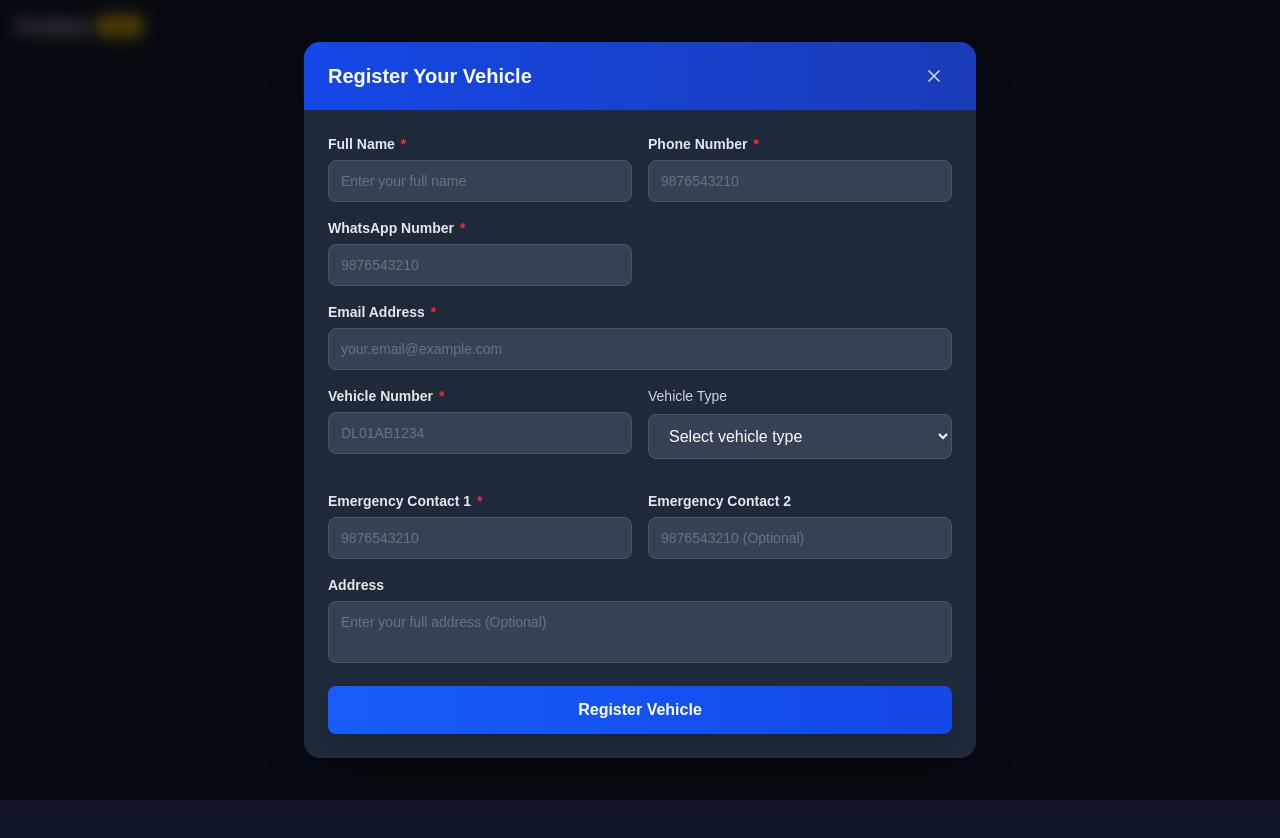
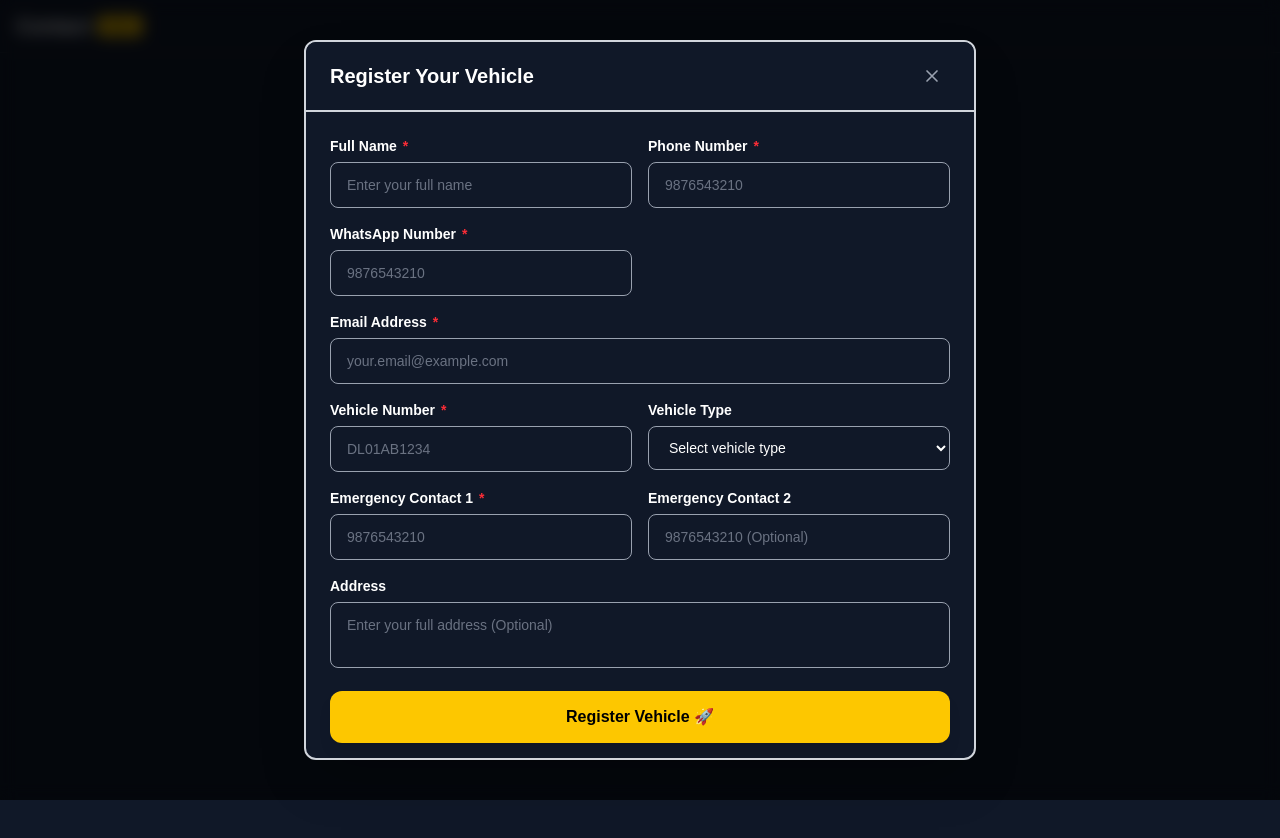
Before and after one commit to thetechv/contact-karo, a Next.js app: page /home in a window 1280 px wide. Both pictures are taken after a click on the button "Register Your Vehicle". Shown: the top 838 px of the page. Built offline with nearby package versions, Linux system fonts and the light colour scheme.

Commit message:
fix: changed owner login modal styles

```diff
--- a/src/fe/module/home/components/FormSelect.tsx
+++ b/src/fe/module/home/components/FormSelect.tsx
@@ -1,6 +1,7 @@
 "use client";
 
 import React from "react";
+import { ownerModalStyles } from "../styles/ownerModalStyles";
 
 interface FormSelectProps {
   name: string;
@@ -22,12 +23,10 @@ export function FormSelect({
   onChange,
 }: FormSelectProps) {
   return (
-    <div className="mb-4">
-      <label
-        htmlFor={name}
-        className="block text-sm font-medium text-gray-700 dark:text-gray-300 mb-2"
-      >
-        {label} {required && <span className="text-red-500">*</span>}
+    <div className={ownerModalStyles.form.field}>
+      <label htmlFor={name} className={ownerModalStyles.form.label}>
+        {label}{" "}
+        {required && <span className={ownerModalStyles.form.required}>*</span>}
       </label>
       <select
         id={name}
@@ -35,7 +34,7 @@ export function FormSelect({
         value={value}
         onChange={onChange}
         required={required}
-        className="w-full px-4 py-3 bg-white dark:bg-gray-700 border border-gray-300 dark:border-gray-600 rounded-lg focus:ring-2 focus:ring-yellow-500 dark:focus:ring-yellow-400 focus:border-transparent outline-none transition-all text-gray-900 dark:text-white"
+        className={ownerModalStyles.form.input}
       >
         <option value="">{placeholder}</option>
         {options.map((option) => (
--- a/src/fe/module/home/components/OwnerLoginModal.tsx
+++ b/src/fe/module/home/components/OwnerLoginModal.tsx
@@ -23,6 +23,43 @@ export function OwnerLoginModal({
 
   if (!isOpen) return null;
 
+  const renderField = (field: (typeof ownerFormFields)[0]) => {
+    const fieldElement =
+      field.type === "textarea" ? (
+        <FormTextarea
+          name={field.name}
+          label={field.label}
+          value={formData[field.name as keyof OwnerFormData]}
+          required={field.required}
+          placeholder={field.placeholder}
+          rows={field.rows || 3}
+          onChange={handleChange}
+        />
+      ) : (
+        <FormInput
+          name={field.name}
+          label={field.label}
+          type={field.type as "text" | "tel" | "email"}
+          value={formData[field.name as keyof OwnerFormData]}
+          required={field.required}
+          placeholder={field.placeholder}
+          onChange={handleChange}
+        />
+      );
+
+    // Full-width fields
+    const isFullWidth = ["address", "email"].includes(field.name);
+
+    return (
+      <div
+        key={field.name}
+        className={isFullWidth ? ownerModalStyles.form.fullWidth : ""}
+      >
+        {fieldElement}
+      </div>
+    );
+  };
+
   return (
     <div className={ownerModalStyles.overlay}>
       <div className={ownerModalStyles.backdrop} onClick={onClose} />
@@ -34,34 +71,12 @@ export function OwnerLoginModal({
           onSubmit={handleSubmit}
           className={ownerModalStyles.form.container}
         >
-          {ownerFormFields.map((field) =>
-            field.type === "textarea" ? (
-              <FormTextarea
-                key={field.name}
-                name={field.name}
-                label={field.label}
-                value={formData[field.name as keyof OwnerFormData]}
-                required={field.required}
-                placeholder={field.placeholder}
-                rows={field.rows || 3}
-                onChange={handleChange}
-              />
-            ) : (
-              <FormInput
-                key={field.name}
-                name={field.name}
-                label={field.label}
-                type={field.type as "text" | "tel" | "email"}
-                value={formData[field.name as keyof OwnerFormData]}
-                required={field.required}
-                placeholder={field.placeholder}
-                onChange={handleChange}
-              />
-            ),
-          )}
+          <div className={ownerModalStyles.form.grid}>
+            {ownerFormFields.map(renderField)}
+          </div>
 
           <button type="submit" className={ownerModalStyles.form.submitButton}>
-            Submit Details
+            Submit Details ✓
           </button>
         </form>
       </div>
--- a/src/fe/module/home/components/RegisterModal.tsx
+++ b/src/fe/module/home/components/RegisterModal.tsx
@@ -100,39 +100,19 @@ export function RegisterModal({
 
         <div className="flex-1 overflow-y-auto">
           {error && (
-            <div className="mx-6 mt-6 mb-0 p-4 bg-red-50 dark:bg-red-900/20 border-l-4 border-red-500 dark:border-red-600 text-red-700 dark:text-red-400 rounded-r-lg shadow-sm">
-              <div className="flex items-center">
-                <svg
-                  className="w-5 h-5 mr-2 flex-shrink-0"
-                  fill="currentColor"
-                  viewBox="0 0 20 20"
-                >
-                  <path
-                    fillRule="evenodd"
-                    d="M10 18a8 8 0 100-16 8 8 0 000 16zM8.707 7.293a1 1 0 00-1.414 1.414L8.586 10l-1.293 1.293a1 1 0 101.414 1.414L10 11.414l1.293 1.293a1 1 0 001.414-1.414L11.414 10l1.293-1.293a1 1 0 00-1.414-1.414L10 8.586 8.707 7.293z"
-                    clipRule="evenodd"
-                  />
-                </svg>
-                <span className="font-medium">{error}</span>
+            <div className="mx-6 mt-6 mb-0 p-4 bg-red-50 dark:bg-red-900/20 border border-red-600 dark:border-red-500 text-red-700 dark:text-red-400 rounded-xl outline-none">
+              <div className="flex items-center gap-3">
+                <span className="text-2xl flex-shrink-0">⚠️</span>
+                <span className="font-semibold">{error}</span>
               </div>
             </div>
           )}
 
           {successMessage && (
-            <div className="mx-6 mt-6 mb-0 p-4 bg-green-50 dark:bg-green-900/20 border-l-4 border-green-500 dark:border-green-600 text-green-700 dark:text-green-400 rounded-r-lg shadow-sm">
-              <div className="flex items-center">
-                <svg
-                  className="w-5 h-5 mr-2 flex-shrink-0"
-                  fill="currentColor"
-                  viewBox="0 0 20 20"
-                >
-                  <path
-                    fillRule="evenodd"
-                    d="M10 18a8 8 0 100-16 8 8 0 000 16zm3.707-9.293a1 1 0 00-1.414-1.414L9 10.586 7.707 9.293a1 1 0 00-1.414 1.414l2 2a1 1 0 001.414 0l4-4z"
-                    clipRule="evenodd"
-                  />
-                </svg>
-                <span className="font-medium">{successMessage}</span>
+            <div className="mx-6 mt-6 mb-0 p-4 bg-green-50 dark:bg-green-900/20 border border-green-600 dark:border-green-500 text-green-700 dark:text-green-400 rounded-xl outline-none">
+              <div className="flex items-center gap-3">
+                <span className="text-2xl flex-shrink-0">✓</span>
+                <span className="font-semibold">{successMessage}</span>
               </div>
             </div>
           )}
@@ -150,33 +130,7 @@ export function RegisterModal({
               className={ownerModalStyles.form.submitButton}
               disabled={isSubmitting}
             >
-              {isSubmitting ? (
-                <span className="flex items-center justify-center">
-                  <svg
-                    className="animate-spin -ml-1 mr-3 h-5 w-5 text-white"
-                    xmlns="http://www.w3.org/2000/svg"
-                    fill="none"
-                    viewBox="0 0 24 24"
-                  >
-                    <circle
-                      className="opacity-25"
-                      cx="12"
-                      cy="12"
-                      r="10"
-                      stroke="currentColor"
-                      strokeWidth="4"
-                    ></circle>
-                    <path
-                      className="opacity-75"
-                      fill="currentColor"
-                      d="M4 12a8 8 0 018-8V0C5.373 0 0 5.373 0 12h4zm2 5.291A7.962 7.962 0 014 12H0c0 3.042 1.135 5.824 3 7.938l3-2.647z"
-                    ></path>
-                  </svg>
-                  Registering...
-                </span>
-              ) : (
-                "Register Vehicle"
-              )}
+              {isSubmitting ? "⏳ Registering..." : "Register Vehicle 🚀"}
             </button>
           </form>
         </div>
--- a/src/fe/module/home/styles/ownerModalStyles.ts
+++ b/src/fe/module/home/styles/ownerModalStyles.ts
@@ -1,15 +1,15 @@
 export const ownerModalStyles = {
   overlay: "fixed inset-0 z-50 flex items-center justify-center p-4",
-  backdrop: "absolute inset-0 bg-black/60 backdrop-blur-sm",
+  backdrop: "absolute inset-0 bg-black/70 backdrop-blur-sm",
   modal:
-    "relative bg-white dark:bg-gray-800 rounded-2xl shadow-2xl max-w-2xl w-full max-h-[90vh] overflow-hidden flex flex-col",
+    "relative bg-white dark:bg-gray-900 rounded-xl shadow-2xl max-w-2xl w-full max-h-[90vh] overflow-hidden flex flex-col border-2 border-gray-900 dark:border-gray-300",
   header: {
     container:
-      "bg-gradient-to-r from-blue-600 to-blue-700 dark:from-blue-700 dark:to-blue-800 px-6 py-4 flex-shrink-0",
+      "bg-white dark:bg-gray-900 border-b-2 border-gray-900 dark:border-gray-300 px-6 py-4 flex-shrink-0",
     wrapper: "flex items-center justify-between",
-    title: "text-xl font-bold text-white",
+    title: "text-xl font-bold text-gray-900 dark:text-white",
     closeButton:
-      "text-white/80 hover:text-white hover:bg-white/10 rounded-lg p-2 transition-all",
+      "text-gray-600 dark:text-gray-400 hover:text-gray-900 dark:hover:text-white rounded-lg p-2 transition-all hover:bg-gray-100 dark:hover:bg-gray-800",
     closeIcon: "w-5 h-5",
   },
   form: {
@@ -17,13 +17,13 @@ export const ownerModalStyles = {
     grid: "grid grid-cols-1 md:grid-cols-2 gap-4",
     fullWidth: "md:col-span-2",
     field: "space-y-1.5",
-    label: "block text-sm font-semibold text-gray-700 dark:text-gray-200",
+    label: "block text-sm font-semibold text-gray-900 dark:text-white",
     required: "text-red-500 ml-0.5",
     input:
-      "w-full px-3 py-2.5 text-sm border border-gray-300 dark:border-gray-600 rounded-lg bg-white dark:bg-gray-700 text-gray-900 dark:text-white placeholder:text-gray-400 dark:placeholder:text-gray-500 focus:ring-2 focus:ring-blue-500 focus:border-transparent outline-none transition-all",
+      "w-full px-4 py-3 text-sm border border-gray-700 dark:border-gray-400 rounded-lg bg-white dark:bg-gray-900 text-gray-900 dark:text-white placeholder:text-gray-500 dark:placeholder:text-gray-500 focus:border-yellow-400 focus:ring-2 focus:ring-yellow-400/20 outline-none transition-all",
     textarea:
-      "w-full px-3 py-2.5 text-sm border border-gray-300 dark:border-gray-600 rounded-lg bg-white dark:bg-gray-700 text-gray-900 dark:text-white placeholder:text-gray-400 dark:placeholder:text-gray-500 focus:ring-2 focus:ring-blue-500 focus:border-transparent outline-none transition-all resize-none",
+      "w-full px-4 py-3 text-sm border border-gray-700 dark:border-gray-400 rounded-lg bg-white dark:bg-gray-900 text-gray-900 dark:text-white placeholder:text-gray-500 dark:placeholder:text-gray-500 focus:border-yellow-400 focus:ring-2 focus:ring-yellow-400/20 outline-none transition-all resize-none",
     submitButton:
-      "w-full px-6 py-3 bg-gradient-to-r from-blue-600 to-blue-700 hover:from-blue-700 hover:to-blue-800 disabled:from-gray-400 disabled:to-gray-500 text-white font-semibold rounded-lg transition-all duration-200 shadow-lg hover:shadow-xl disabled:cursor-not-allowed disabled:shadow-none transform hover:scale-[1.02] active:scale-[0.98]",
+      "w-full px-6 py-3.5 bg-yellow-400 hover:bg-yellow-500 disabled:bg-gray-300 dark:disabled:bg-gray-700 text-black font-bold rounded-xl transition-all duration-200 shadow-lg hover:shadow-xl disabled:cursor-not-allowed disabled:shadow-none transform hover:scale-[1.02] active:scale-[0.98]",
   },
 } as const;
```
